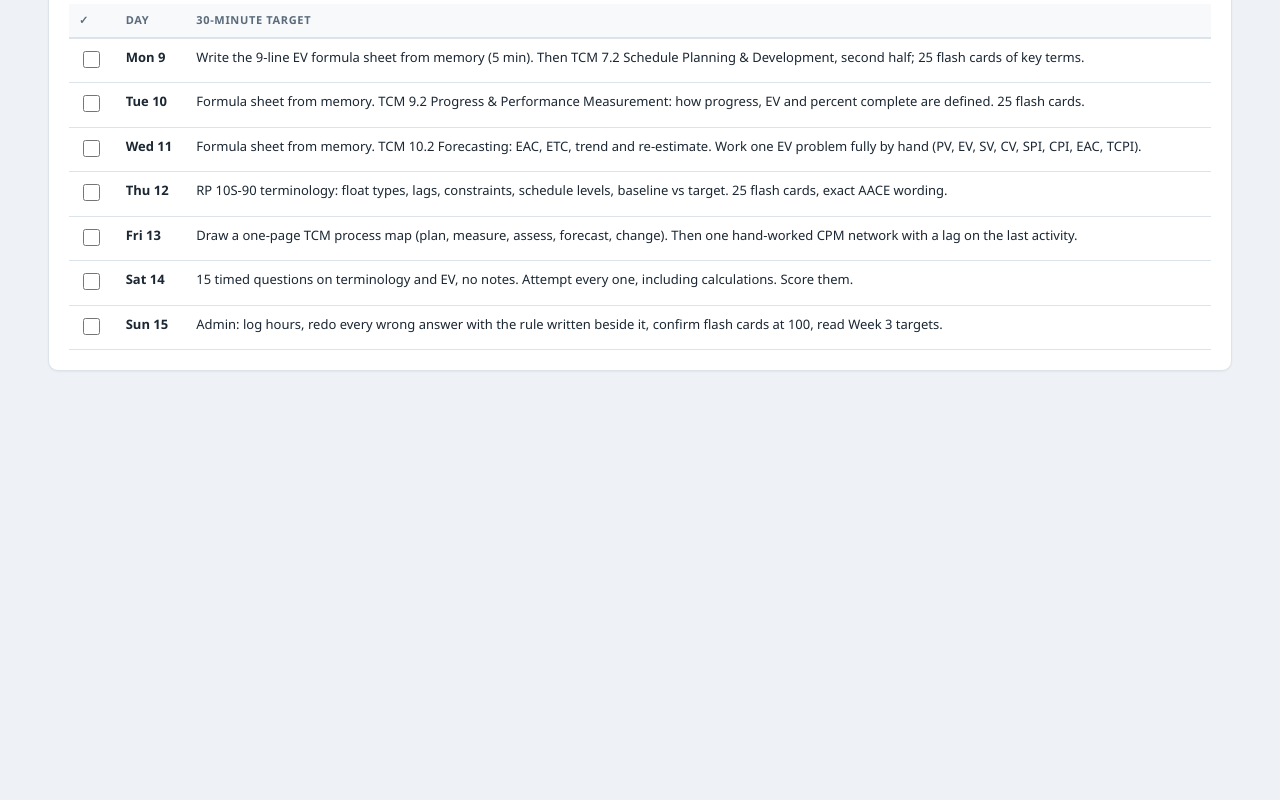
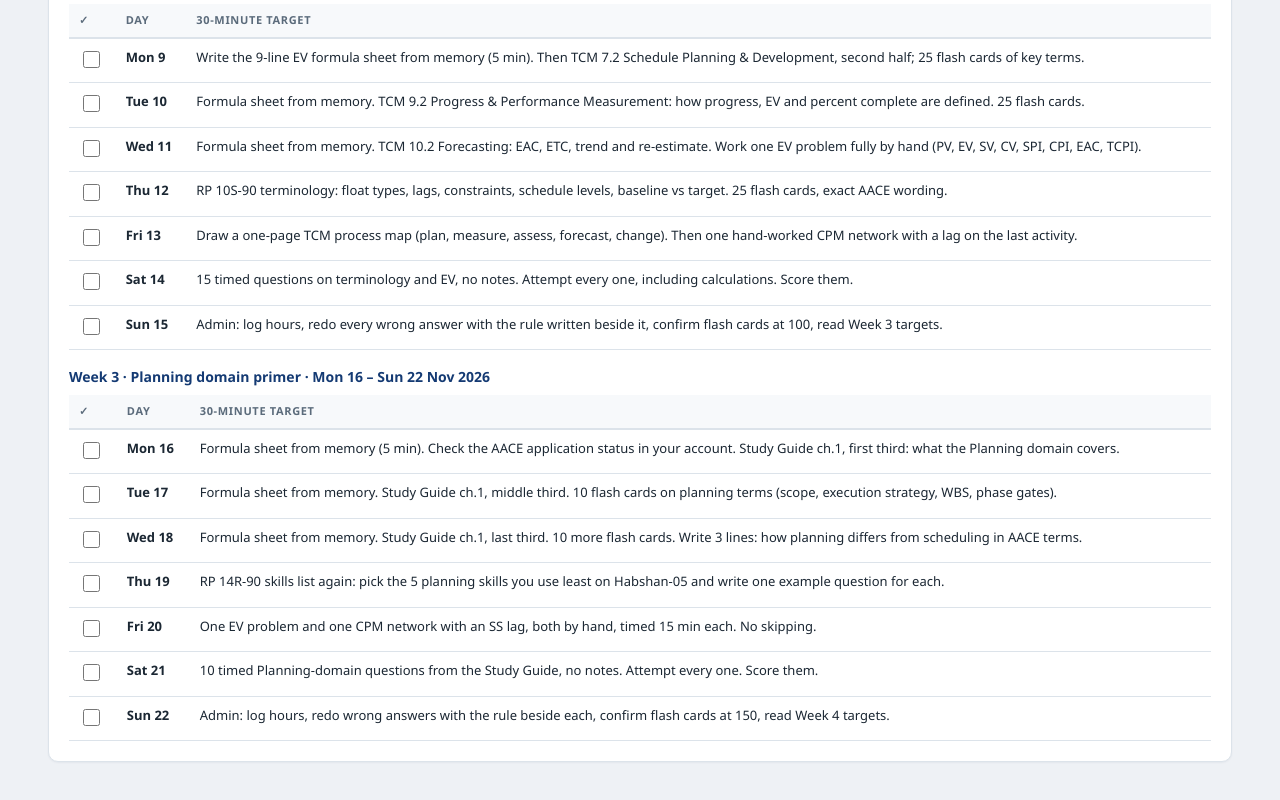
Before and after one commit to osman2k4-dot/Dashboards, a plain HTML site: page psp-exam-plan.html in a window 1280 px wide. Shown: the part 1309-2109 px from the top of the page. Before the commit the page ends 1750 px from the top, so only its background shows below. Drawn offline with Linux system fonts and the light colour scheme.

Commit message:
Add Week 3 daily targets to PSP plan
Co-Authored-By: Claude Opus 5.5 <noreply@anthropic.com>
Claude-Session: https://claude.ai/code/session_01PvSkPqC3saeMdEEU9Ca8mx

```diff
--- a/psp-exam-plan.html
+++ b/psp-exam-plan.html
@@ -361,7 +361,15 @@
       ['Thu 12','RP 10S-90 terminology: float types, lags, constraints, schedule levels, baseline vs target. 25 flash cards, exact AACE wording.'],
       ['Fri 13','Draw a one-page TCM process map (plan, measure, assess, forecast, change). Then one hand-worked CPM network with a lag on the last activity.'],
       ['Sat 14','15 timed questions on terminology and EV, no notes. Attempt every one, including calculations. Score them.'],
-      ['Sun 15','Admin: log hours, redo every wrong answer with the rule written beside it, confirm flash cards at 100, read Week 3 targets.']]}
+      ['Sun 15','Admin: log hours, redo every wrong answer with the rule written beside it, confirm flash cards at 100, read Week 3 targets.']]},
+    {wk:'Week 3 · Planning domain primer',dates:'Mon 16 – Sun 22 Nov 2026',days:[
+      ['Mon 16','Formula sheet from memory (5 min). Check the AACE application status in your account. Study Guide ch.1, first third: what the Planning domain covers.'],
+      ['Tue 17','Formula sheet from memory. Study Guide ch.1, middle third. 10 flash cards on planning terms (scope, execution strategy, WBS, phase gates).'],
+      ['Wed 18','Formula sheet from memory. Study Guide ch.1, last third. 10 more flash cards. Write 3 lines: how planning differs from scheduling in AACE terms.'],
+      ['Thu 19','RP 14R-90 skills list again: pick the 5 planning skills you use least on Habshan-05 and write one example question for each.'],
+      ['Fri 20','One EV problem and one CPM network with an SS lag, both by hand, timed 15 min each. No skipping.'],
+      ['Sat 21','10 timed Planning-domain questions from the Study Guide, no notes. Attempt every one. Score them.'],
+      ['Sun 22','Admin: log hours, redo wrong answers with the rule beside each, confirm flash cards at 150, read Week 4 targets.']]}
   ];
   const PHASE_NAME={1:'Foundations',2:'Planning domain',3:'Scheduling domain',4:'Practice & memo',5:'Final review'};
   const MS=[
```
